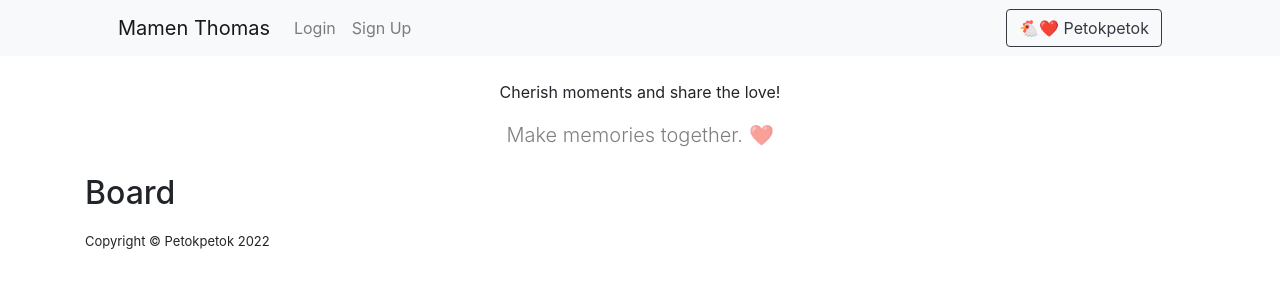
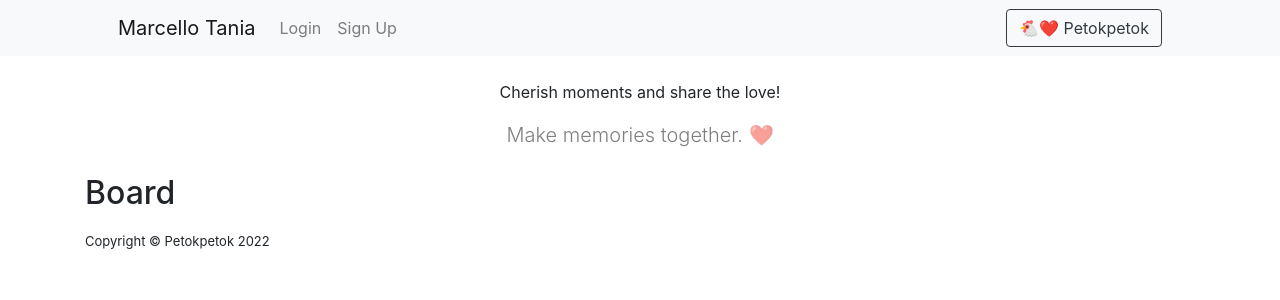
Before and after one commit to cllom/petokpetok, a Flask app: page / in a window 1280 px wide. Shown: the top 300 px of the page. Run offline with Flask 2, Linux system fonts and the light colour scheme; data that the repository does not hold is empty; some libraries are stand-ins or nearby versions.

Commit message:
fix marcello

```diff
--- a/website/__init__.py
+++ b/website/__init__.py
@@ -7,7 +7,7 @@ import botocore
 
 
 db = SQLAlchemy()
-DB_NAME = "thomas.db"
+DB_NAME = "database.db"
 # DB_NAME = "database_with_imgTEXT.db"
 
 s3_resource = boto3.resource('s3')
--- a/website/templates/base.html
+++ b/website/templates/base.html
@@ -14,7 +14,7 @@
 		<nav class="navbar navbar-expand-lg navbar-light bg-light">
 			<div class="container px-4 px-lg-5">
 				<!-- Logo -->
-				<a class="navbar-brand" href="/">Mamen Thomas</a>
+				<a class="navbar-brand" href="/">Marcello Tania</a>
 				<button class="navbar-toggler" type="button" data-toggle="collapse" data-target="#navbar">
 					<span class="navbar-toggler-icon"></span>
 				</button>
```
Also changed, not shown: .github/workflows/main.yml.
